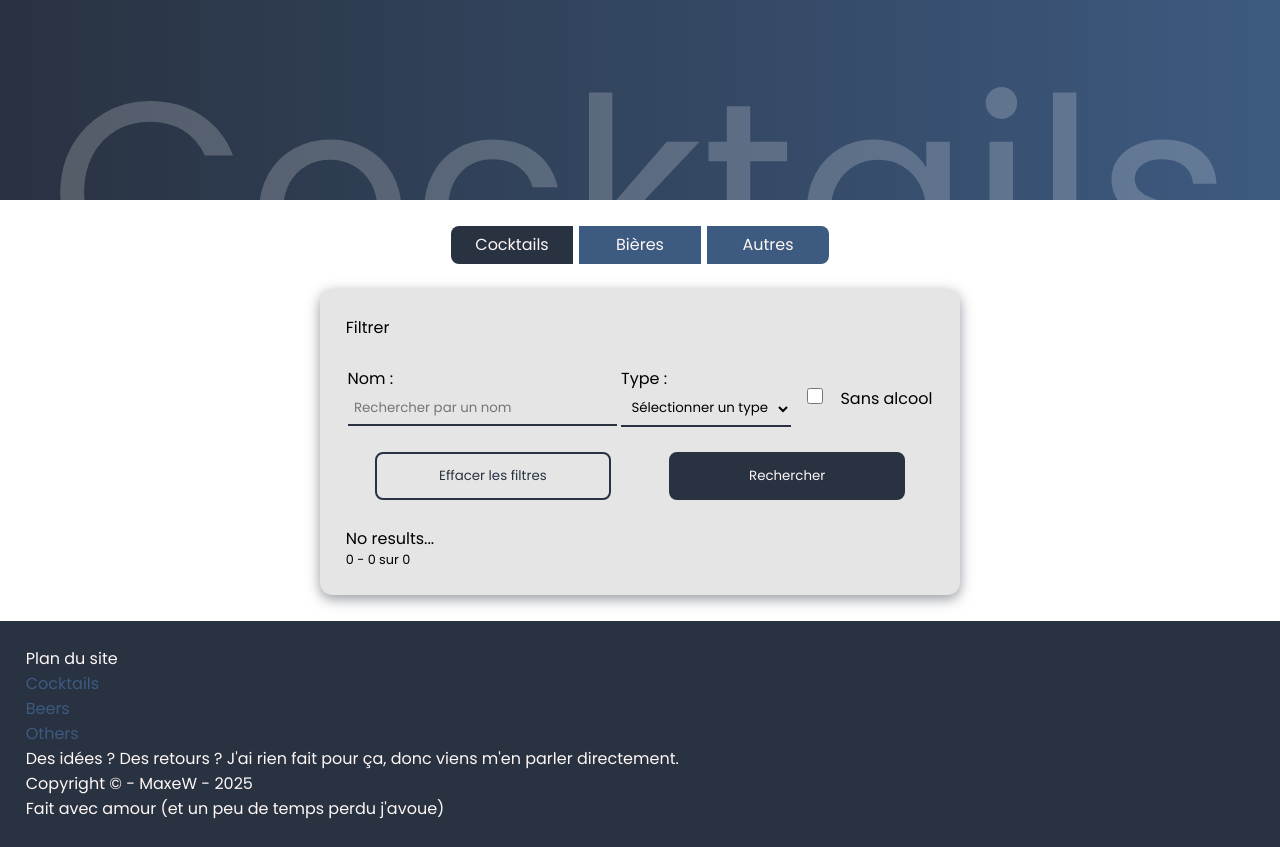
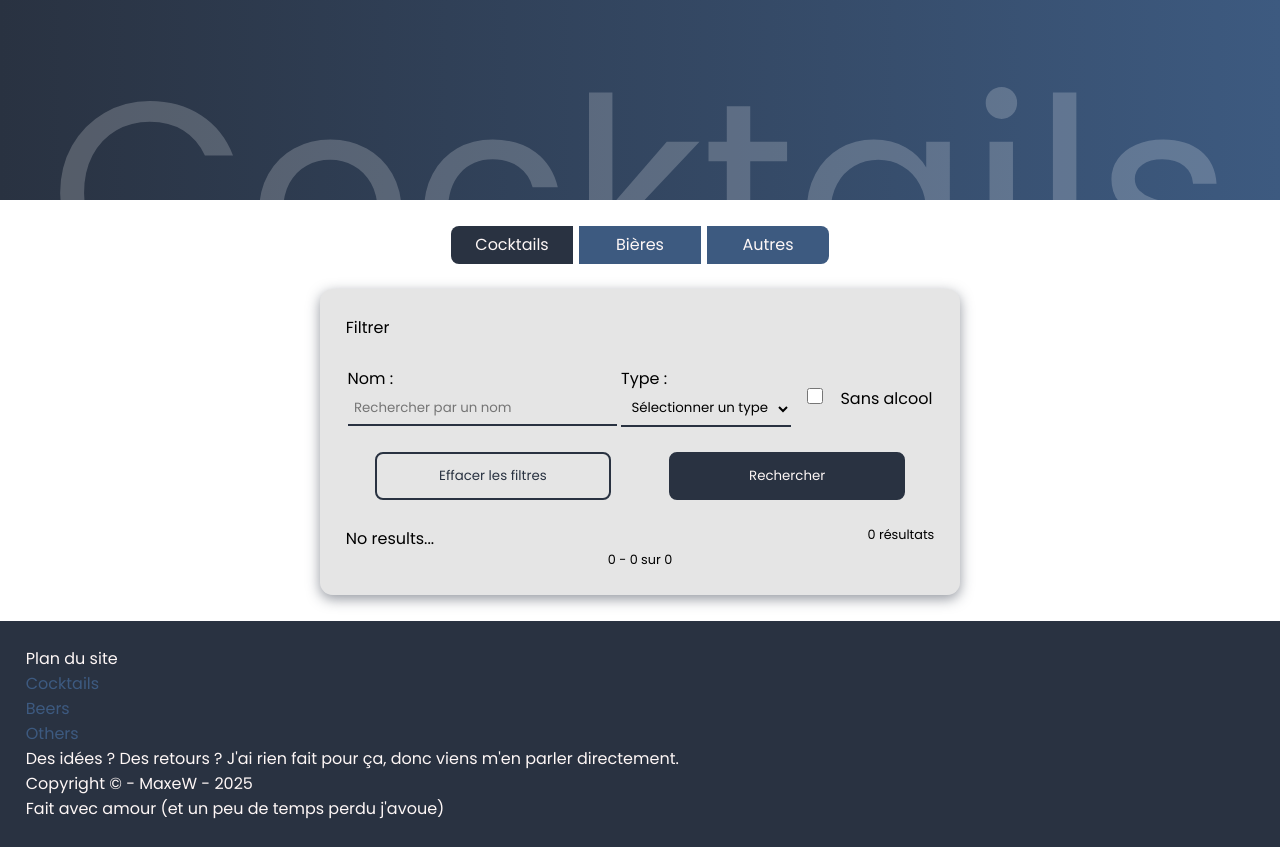
Before and after one commit to B4nanaJuice/bar-manager, a Flask app: page /cocktails in a window 1280 px wide. Run offline with Flask 3, Linux system fonts and the light colour scheme; data that the repository does not hold is empty; some libraries are stand-ins or nearby versions.

Commit message:
Added search result number

```diff
--- a/templates/beers.html.jinja
+++ b/templates/beers.html.jinja
@@ -11,6 +11,8 @@
 {% block content %}
     <!-- Search engine -->
     {{ beer_search(beer_types)|safe }}
+
+    <p class="small" style="float: right;">{{ beers.total }} résultats</p>
 
     <!-- Show the data -->
     {% if beers.items|count() > 0 %}
--- a/templates/cocktails.html.jinja
+++ b/templates/cocktails.html.jinja
@@ -3,14 +3,16 @@
 {% from "components/cocktail_search.html.jinja" import cocktail_search %}
 {% from "components/pagination.html.jinja" import pagination %}
 
-{# {% block header %}
+{% block header %}
     {{ super() }}
-    <link rel="stylesheet" href="{{ url_for('static', filename = 'css/pages/cocktails.css') }}">
-{% endblock %} #}
+    <link rel="stylesheet" href="{{ url_for('static', filename = 'css/pagination.css') }}">
+{% endblock %}
 
 {% block content %}
     <!-- Search engine -->
     {{ cocktail_search(ingredients)|safe }}
+
+    <p class="small" style="float: right;">{{ cocktails.total }} résultats</p>
 
     <!-- Show the data -->
     <ul class="item-list">
```
